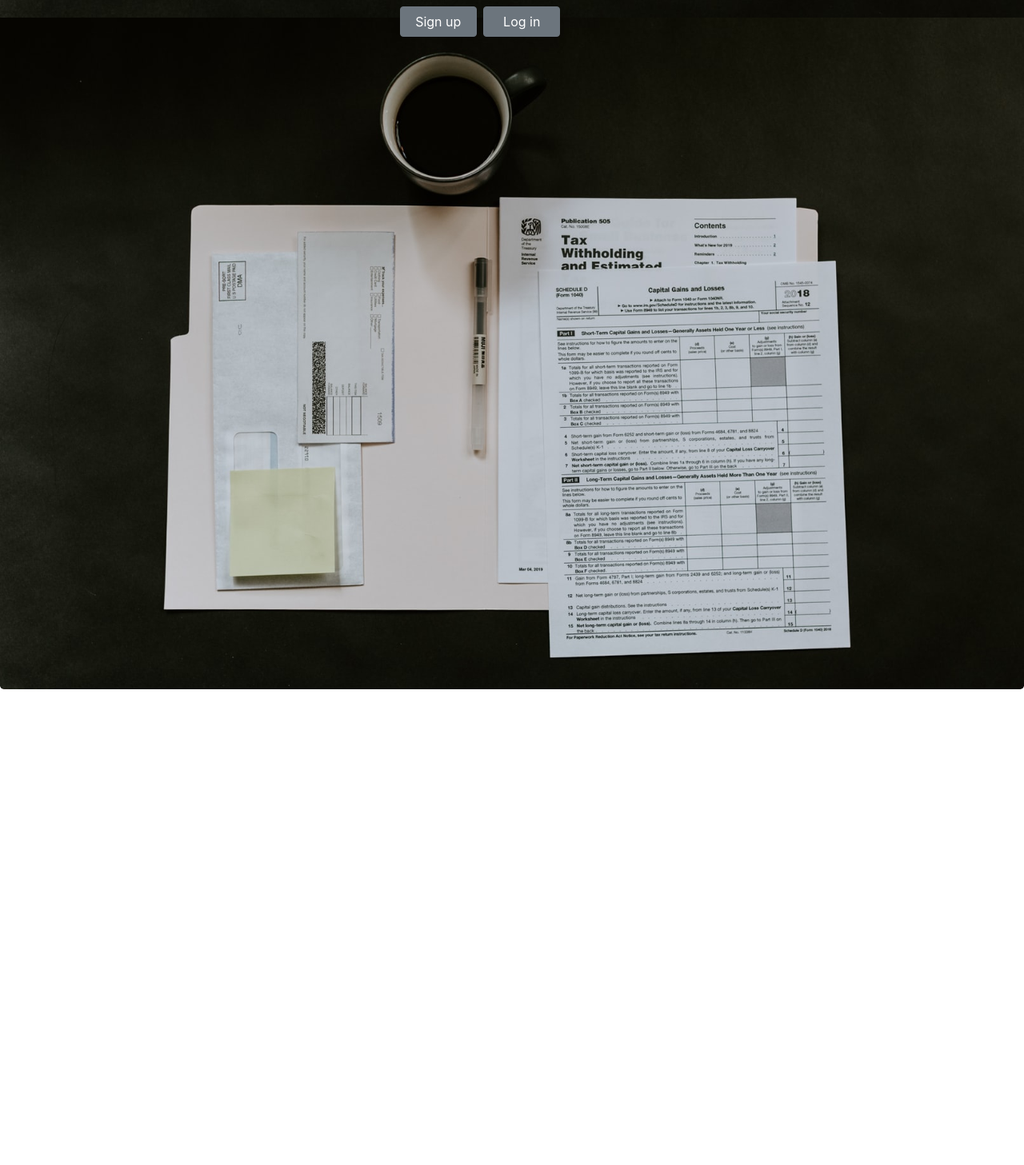
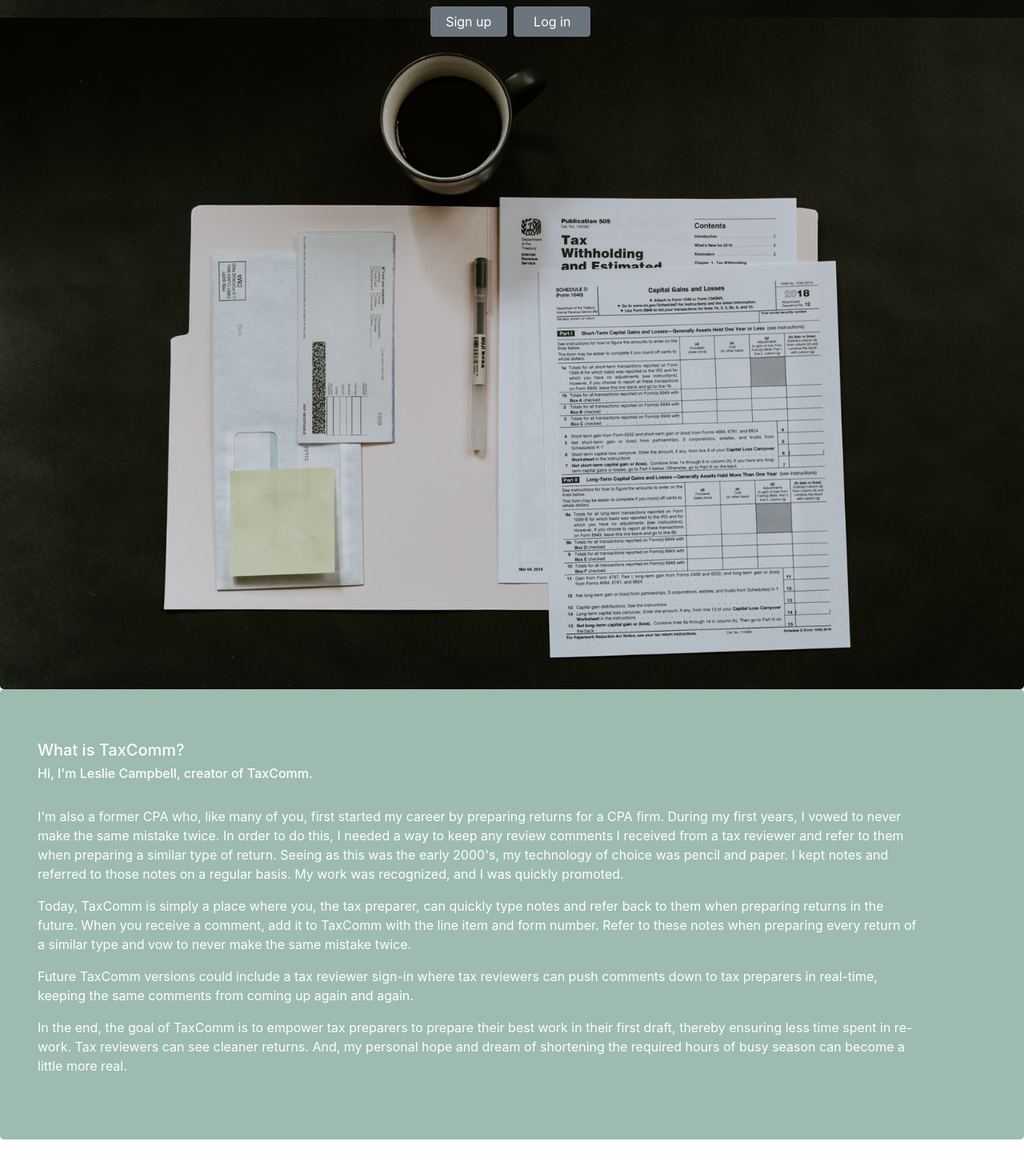
Before and after one commit to lestercampb/taxComm, a React (Create React App) app: page / in a window 1280 px wide. Shown: the part 418-1875 px from the top of the page at 80% size. Before the commit the page ends 1312 px from the top, so only its background shows below. Built offline with nearby package versions, Linux system fonts and the light colour scheme.

Commit message:
redeploy with updates

```diff
--- a/src/App.css
+++ b/src/App.css
@@ -13,6 +13,7 @@
   height: 120vh;
   color: white;
   background-position-y: 120px;
+  margin: 0;
 }
 
 Button {
@@ -21,6 +22,15 @@
   background-color: #bdd2a6;
 }
 
-.three {
-  margin: 0em;
+
+
+.four {
+  margin-top: 0;
+  background-color: #9dbbae;
+  color: white;
+
 }
+
+.five {
+  margin: 0;
+}
--- a/src/auth/Auth.js
+++ b/src/auth/Auth.js
@@ -28,6 +28,18 @@
 
         </Container>
         </Jumbotron>
+        <Jumbotron  className="four">
+        <Container className="five">
+          <h5>What is TaxComm?</h5>
+          <h6>Hi, I'm Leslie Campbell, creator of TaxComm.</h6>
+            <br/>
+            <p>I'm also a former CPA who, like many of you, first started my career by preparing returns for a CPA firm.  During my first years, I vowed to never make the same mistake twice.  In order to do this, I needed a way to keep any review comments I received from a tax reviewer and refer to them when preparing a similar type of return.  Seeing as this was the early 2000's, my technology of choice was pencil and paper.  I kept notes and referred to those notes on a regular basis.  My work was recognized, and I was quickly promoted.  </p>
+            <p>Today, TaxComm is simply a place where you, the tax preparer, can quickly type notes and refer back to them when preparing returns in the future.  When you receive a comment, add it to TaxComm with the line item and form number.  Refer to these notes when preparing every return of a similar type and vow to never make the same mistake twice.</p>
+            <p>Future TaxComm versions could include a tax reviewer sign-in where tax reviewers can push comments down to tax preparers in real-time, keeping the same comments from coming up again and again.</p>
+            <p>In the end, the goal of TaxComm is to empower tax preparers to prepare their best work in their first draft, thereby ensuring less time spent in re-work.  Tax reviewers can see cleaner returns. And, my personal hope and dream of shortening the required hours of busy season can become a little more real.</p>
+
+        </Container>
+        </Jumbotron>
     </div>
     );
   }
--- a/src/auth/Login.js
+++ b/src/auth/Login.js
@@ -1,5 +1,5 @@
 import React, {useState} from 'react';
-import {Button, Form, FormGroup, Label, Input, Modal, ModalHeader, ModalBody} from 'reactstrap';
+import {Button, Form, FormGroup, Label, Input, Modal, ModalHeader, ModalBody, Alert} from 'reactstrap';
 import APIURL from '../helpers/environment';
 
 const Login = (props) => {
@@ -7,6 +7,8 @@
     const [email, setEmail] = useState('');
     const [password, setPassword] = useState('');
     const [modal, setModal] = useState(true);
+    const [visible, setVisible] = useState(false);
+    const onDismiss = () => setVisible(false);
 
     const handleSubmit = (event) => {
         event.preventDefault();
@@ -18,11 +20,16 @@
                 'Content-Type': 'application/json'
             })
         }).then(
-            (response) => response.json()
+            (response) => response.json(),
+
         ).then((data) => {
             props.updateToken(data.sessionToken);
             console.log(data.user.firstName);
             props.updateUser(data.user.firstName);
+        }) .catch((err ) =>{
+            console.log('no such user');
+            setVisible(true);
+
         })
     }
 
@@ -46,6 +53,9 @@
                 <Button color="primary"  onClick={email.type==="email" ? toggle : email.type } type="submit">Submit</Button>
                 <Button color="secondary" onClick={toggle}>Cancel</Button>
             </Form>
+
+    <Alert color="info" isOpen={visible} toggle={onDismiss}>No such user. Please click Cancel and sign up.</Alert>
+
         </ModalBody>
     </Modal>
     </>
--- a/src/comments/CommIndex.js
+++ b/src/comments/CommIndex.js
@@ -72,6 +72,43 @@
     })
   }
 
+  const fetch1040 = () => {
+    fetch(`${APIURL}/comment/form/1040`, {
+      method: 'GET',
+      headers: new Headers ({
+        'Content-Type': 'application/json',
+        'Authorization': props.token
+      })
+    }).then((res) => res.json())
+    .then((commData1040) => {
+      setComments(commData1040);
+    })
+  }
+
+  const fetch1065 = () => {
+    fetch(`${APIURL}/comment/form/1065`, {
+      method: 'GET',
+      headers: new Headers ({
+        'Content-Type': 'application/json',
+        'Authorization': props.token
+      })
+    }).then((res) => res.json())
+    .then((commData1065) => {
+      setComments(commData1065);
+    })
+  }
+  const fetch1120 = () => {
+    fetch(`${APIURL}/comment/form/1120`, {
+      method: 'GET',
+      headers: new Headers ({
+        'Content-Type': 'application/json',
+        'Authorization': props.token
+      })
+    }).then((res) => res.json())
+    .then((commData1120) => {
+      setComments(commData1120);
+    })
+  }
 
 
 
@@ -104,6 +141,12 @@
 
         <ListItem button key={'ALL'} onClick={(e) => fetchComms()}> <ListItemText primary={'ALL'} />
         </ListItem>
+        <ListItem button key={'1040'} onClick={(e) => fetch1040()}> <ListItemText primary={'1040'} />
+        </ListItem>
+        <ListItem button key={'1065'} onClick={(e) => fetch1065()}> <ListItemText primary={'1065'} />
+        </ListItem>
+        <ListItem button key={'1120'} onClick={(e) => fetch1120()}> <ListItemText primary={'1120'} />
+        </ListItem>
          {/* {/*} {['1040', '1065', '1120', 'ALL'].map((text) => (
             <ListItem button key={text}>
 
--- a/src/comments/CommTable.js
+++ b/src/comments/CommTable.js
@@ -1,5 +1,5 @@
 import React, {useState} from 'react';
-import { Table, Button } from 'reactstrap';
+import { Table, Button, Input } from 'reactstrap';
 import CommCreate from './CommCreate';
 import CommEdit from './CommEdit';
 import APIURL from '../helpers/environment';
@@ -27,11 +27,12 @@
     return (
 
        <tr key={index}>
+          <td align="center"><Input type="checkbox" bssize="md" name="check" ></Input></td>
           <td>{comment.form}</td>
           <td>{comment.schedule}</td>
           <td>{comment.line}</td>
           <td>{comment.comment}</td>
-          <td><Button onClick={(e) => {deleteComm(comment)}}>Delete</Button><Button onClick={(e) => editUpdateComm(comment)}>Update</Button></td>
+          <td><Button size="sm" onClick={(e) => {deleteComm(comment)}}>Delete</Button><Button size="sm" onClick={(e) => editUpdateComm(comment)}>Update</Button></td>
         </tr>
   )
 } )}
@@ -64,6 +65,7 @@
   <Table hover>
    <thead>
         <tr>
+          <th>Complete?</th>
           <th>Form</th>
           <th>Schedule</th>
           <th>Line</th>
```
